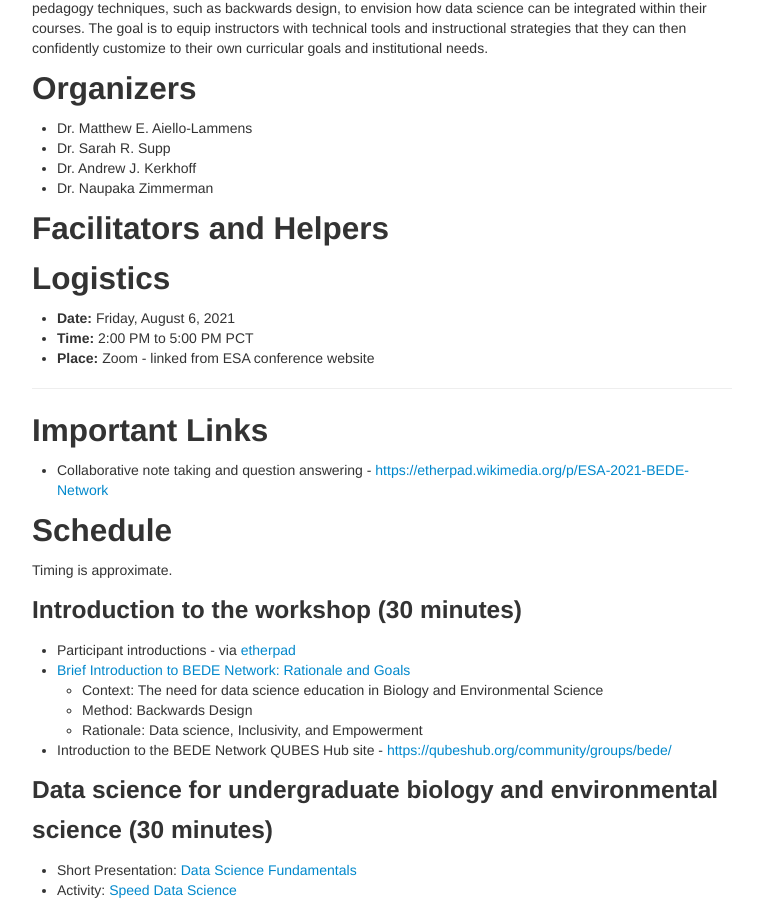
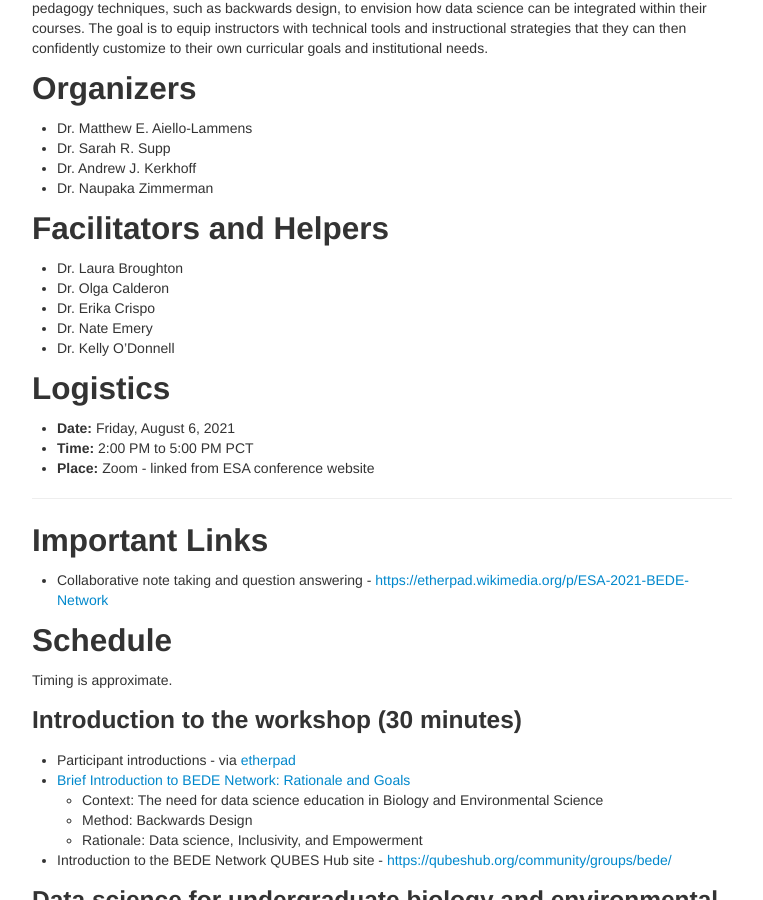
Before and after one commit to mlammens/ESA-2021-BEDE-Network, a Jekyll site: the page built from index.md, in a window 1280 px wide and 900 px high, scrolled down 514 px. Shown: the whole window, without its empty margins (258-1021 px from the left). Built offline with Jekyll 4.4.1, drawn with Linux system fonts in a browser that asks for light colours.

Commit message:
Added helpers names

```diff
--- a/index.md
+++ b/index.md
@@ -19,6 +19,12 @@ The biological and environmental sciences have been rapidly and fundamentally re
 * Dr. Naupaka Zimmerman
 
 ## Facilitators and Helpers
+
+* Dr. Laura Broughton
+* Dr. Olga Calderon
+* Dr. Erika Crispo
+* Dr. Nate Emery
+* Dr. Kelly O'Donnell
 
 ## Logistics
 
```
